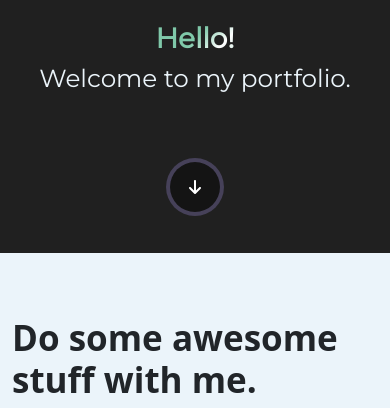
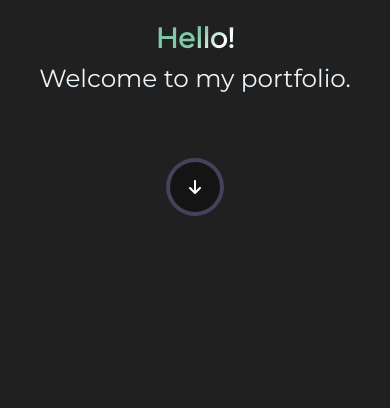
Before and after one commit to AleksaG001/Portfolio-project, a plain HTML site: page index.html in a window 390 px wide. Shown: the part 422-830 px from the top of the page. Drawn offline with nearby package versions, Linux system fonts and the light colour scheme.

Commit message:
Update style.css

```diff
--- a/assets/style.css
+++ b/assets/style.css
@@ -902,7 +902,7 @@ textarea.input {
     background-image: none;
     background-position: 100% top 100% left;
     background-color: #202020;
-    height: 80vh;
+    height: ;
   }
 }
 .card-body{
```
